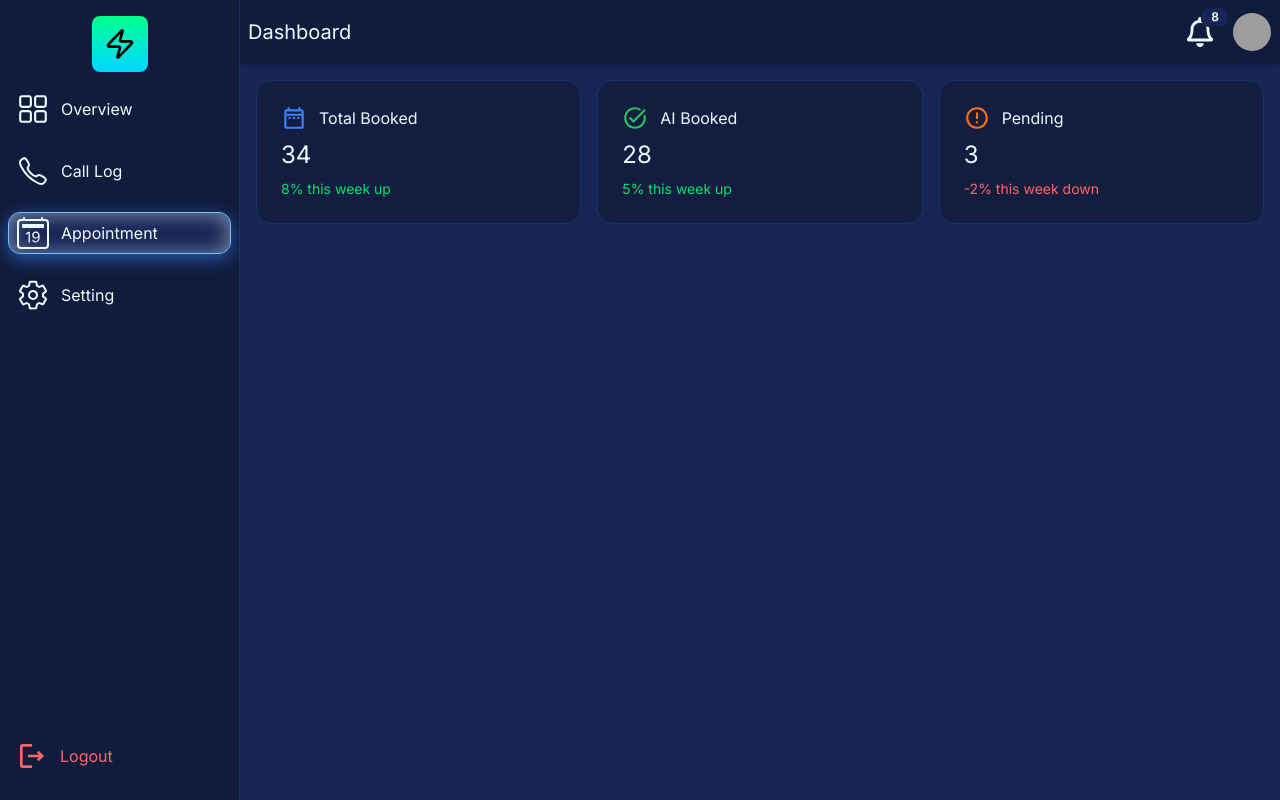
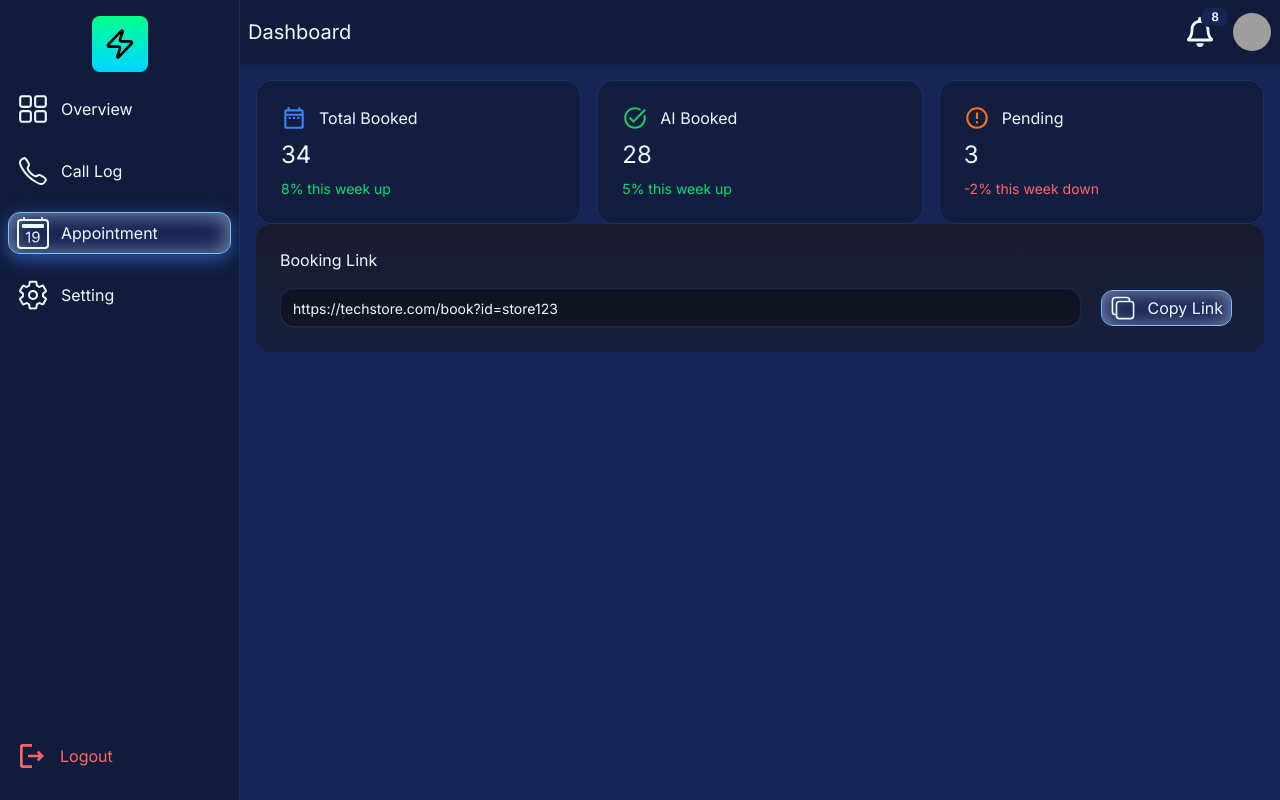
Before and after one commit to kamrulhasanPro/CallHub, a React (Vite) app: page /appointment in a window 1280 px wide. Built offline with nearby package versions, Linux system fonts and the light colour scheme; grey boxes are pictures that could not be loaded.

Commit message:
booking link copy section added

```diff
--- a/package.json
+++ b/package.json
@@ -13,6 +13,7 @@
     "@tailwindcss/vite": "^4.1.18",
     "react": "^19.2.0",
     "react-dom": "^19.2.0",
+    "react-hot-toast": "^2.6.0",
     "react-icons": "^5.5.0",
     "react-router": "^7.13.0",
     "recharts": "^3.7.0",
--- /dev/null
+++ b/src/components/sections/dashboard/Appointment/BookingLink.jsx
@@ -0,0 +1,38 @@
+import React from "react";
+import toast from "react-hot-toast";
+import { IoCopyOutline } from "react-icons/io5";
+
+const BookingLink = () => {
+  const value = "https://techstore.com/book?id=store123";
+  const handleCopyLink = () => {
+    navigator.clipboard.writeText(value);
+    toast.success("Successfully Copied!")
+  };
+
+  return (
+    <section className="rounded-2xl p-6 bg-linear-to-b from-[#1A1A2E] to-[#16213E] space-y-4">
+      <h5>Booking Link</h5>
+
+      <div className="flex items-center gap-3">
+        <input
+          type="text"
+          placeholder="Type here"
+          className="input bg-[#0A0A0F80] rounded-[14px] border border-[#2B7FFF33] outline-none w-full"
+          value={value}
+          readOnly
+        />
+
+        {/* copy button */}
+        <button
+          onClick={handleCopyLink}
+          className="flex items-center gap-3 mx-2 py-1 px-2 border border-[#77C0FF] rounded-xl bg-[#152252] shadow-[inset_0_1px_20px_2px_rgba(210,234,255,0.5)] cursor-pointer text-nowrap"
+        >
+          <IoCopyOutline size={26} />
+          <span>Copy Link</span>
+        </button>
+      </div>
+    </section>
+  );
+};
+
+export default BookingLink;
--- a/src/main.jsx
+++ b/src/main.jsx
@@ -3,9 +3,11 @@ import { createRoot } from "react-dom/client";
 import "./index.css";
 import { RouterProvider } from "react-router/dom";
 import { router } from "./routers/MainRouter";
+import { Toaster } from "react-hot-toast";
 
 createRoot(document.getElementById("root")).render(
   <StrictMode>
-    <RouterProvider router={router} />
+    <RouterProvider router={router}/>
+      <Toaster />
   </StrictMode>,
 );
--- a/src/pages/Dashboard/Appointment.jsx
+++ b/src/pages/Dashboard/Appointment.jsx
@@ -1,10 +1,12 @@
 import React from 'react';
 import StatusStatsSection from '../../components/sections/dashboard/Appointment/StatusStatsSection';
+import BookingLink from '../../components/sections/dashboard/Appointment/BookingLink';
 
 const Appointment = () => {
     return (
         <div>
           <StatusStatsSection/>
+          <BookingLink/>
         </div>
     );
 };
```
Also changed, not shown: 1 other file (tests, documents, lock files or other folders).
